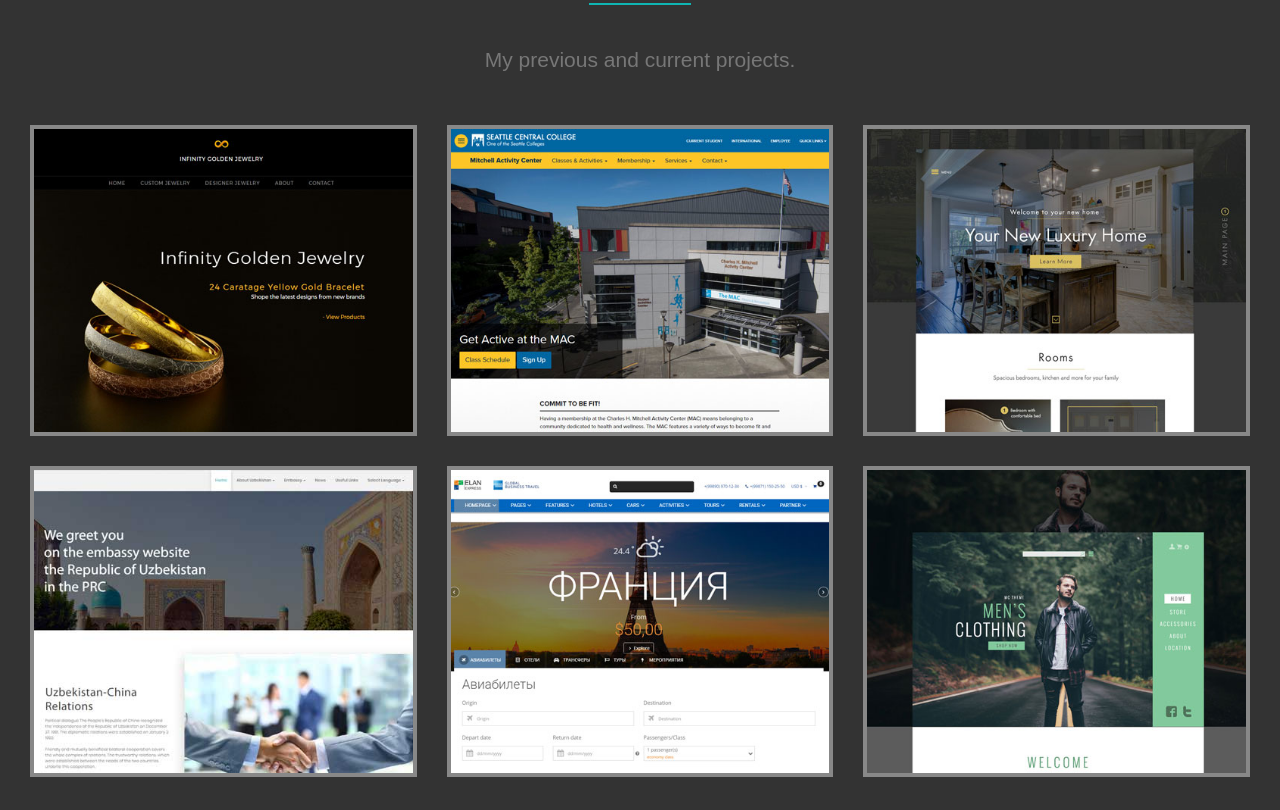
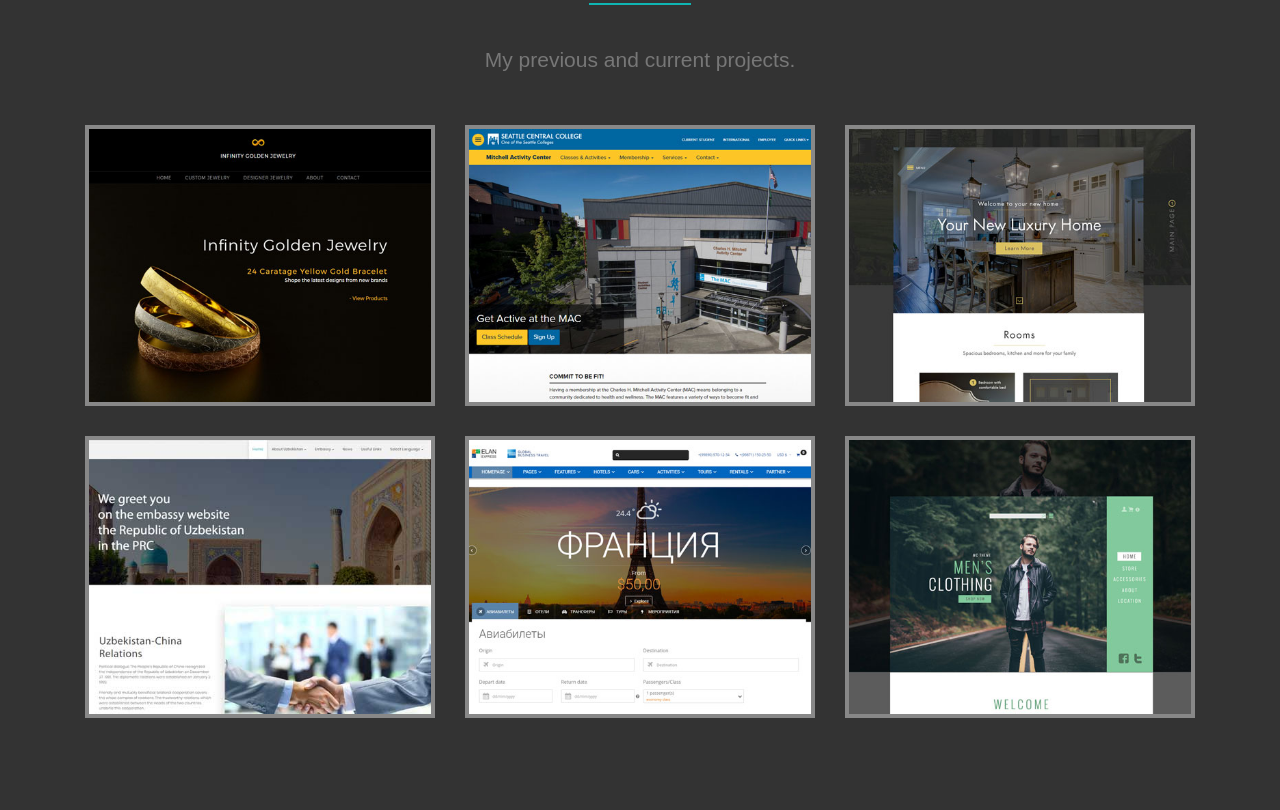
Before and after one commit to jak-ashuraliev/personal_website, a plain HTML site: page index.html in a window 1280 px wide. Shown: the part 3718-4528 px from the top of the page. Drawn offline with nearby package versions, Linux system fonts and the light colour scheme.

Commit message:
Projects section positioning

```diff
--- a/css/style.css
+++ b/css/style.css
@@ -359,6 +359,7 @@ header.navbar-sticky {
 .section-projects .img-responsive{
   margin-bottom: 30px;
   border: 4px solid #888;
+  display: inherit;
 }
 
 .section-projects .img-responsive:hover{
--- a/index.html
+++ b/index.html
@@ -356,7 +356,7 @@
   <!-- ==================== Projects ==================== -->
   <section id="projects">
     <section class="section-projects">
-      <div class="container-fluid">
+      <div class="container text-center">
 
           <div class="col-md-12 text-center">
             <h2>My Projects</h2>
@@ -365,37 +365,37 @@
           </div>
           <!-- / col-md-12 -->
 
-          <div class="col-xs-12 col-sm-4 col-md-4 col-lg-4 project-photo">
+          <div class="col-xs-12 col-sm-4 col-md-4 col-lg-4 col-xl-4 project-photo text-center">
             <a href="https://www.behance.net/gallery/56233725/Infinity-Gold-Jewelry" target="blank">
               <img class="img-responsive" src="img/jewelry-site.jpg" alt="jewelry site screenshot">
             </a><!-- / a -->
           </div>
 
-          <div class="col-xs-12 col-sm-4 col-md-4 col-lg-4 project-photo">
+          <div class="col-xs-12 col-sm-4 col-md-4 col-lg-4 col-xl-4 project-photo">
             <a href="http://mac.seattlecentral.edu/" target="blank">
                 <img class="img-responsive" src="img/mac-site.jpg" alt="mac site screenshot">
             </a><!-- /a -->
           </div>
 
-          <div class="col-xs-12 col-sm-4 col-md-4 col-lg-4 project-photo">
+          <div class="col-xs-12 col-sm-4 col-md-4 col-lg-4 col-xl-4 project-photo">
               <a href="https://www.behance.net/gallery/52522407/Your-New-Luxury-Home" target="blank">
                 <img class="img-responsive" src="img/estate-site.jpg" alt="estate design screenshot">
               </a><!-- /a -->
           </div>
 
-          <div class="col-xs-12 col-sm-4 col-md-4 col-lg-4 project-photo">
+          <div class="col-xs-12 col-sm-4 col-md-4 col-lg-4 col-xl-4 project-photo">
               <a href="http://uzembchina.com/eng/index.html" target="blank">
                 <img class="img-responsive" src="img/uzembchina-site.jpg" alt="UZ China Embassy site screenshot">
               </a><!-- / a -->
           </div>
 
-          <div class="col-xs-12 col-sm-4 col-md-4 col-lg-4 project-photo">
+          <div class="col-xs-12 col-sm-4 col-md-4 col-lg-4 col-xl-4 project-photo">
               <a href="http://elan.uz/" target="blank">
                 <img class="img-responsive" src="img/elan-site.jpg" alt="elan site screenshot">
               </a><!-- /a -->
           </div>
 
-          <div class="col-xs-12 col-sm-4 col-md-4 col-lg-4 project-photo">
+          <div class="col-xs-12 col-sm-4 col-md-4 col-lg-4 col-xl-4 project-photo">
              <a href="https://www.behance.net/gallery/52573207/Mens-Online-Clothing-Store-(Simple-Design)" target="blank">
                <img class="img-responsive" src="img/mclothing-site.jpg" alt="mclothing design screenshot">
             </a><!-- / a -->
```
